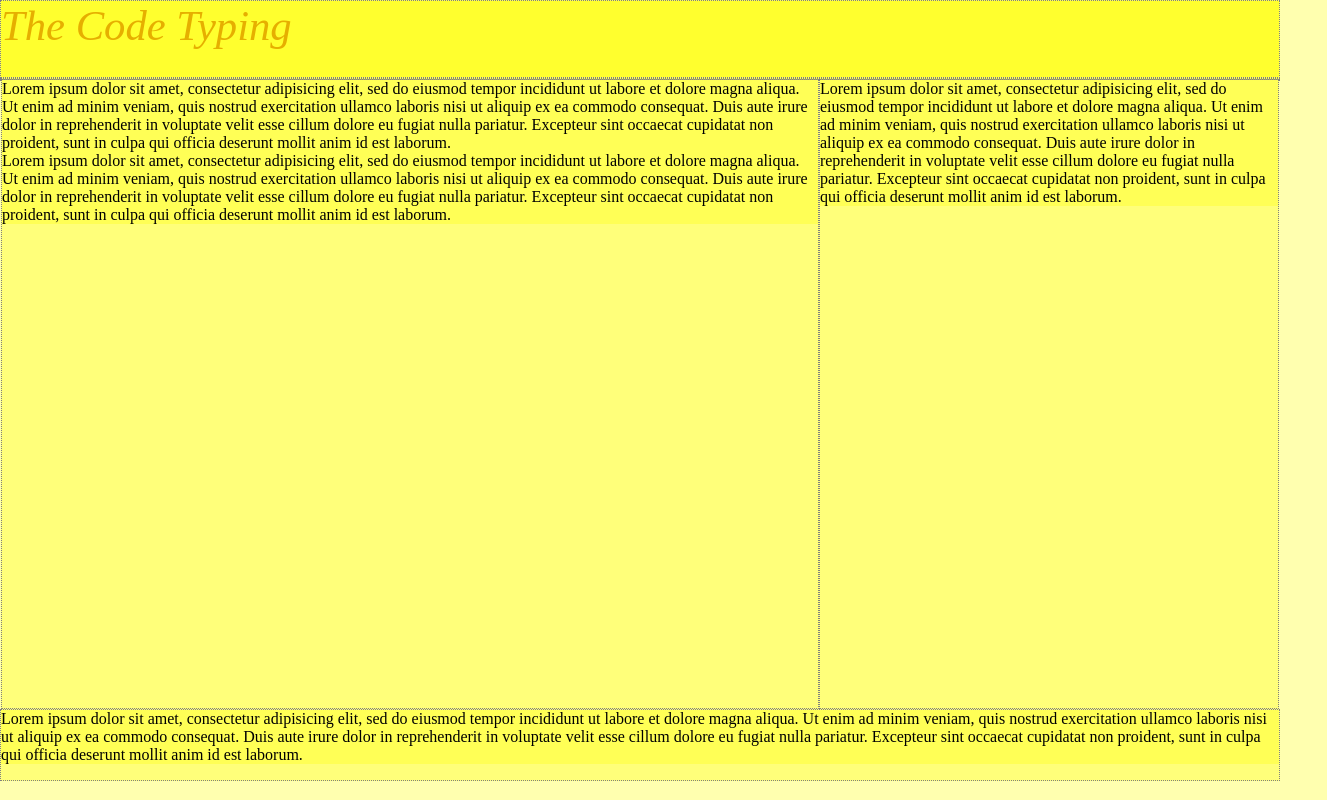
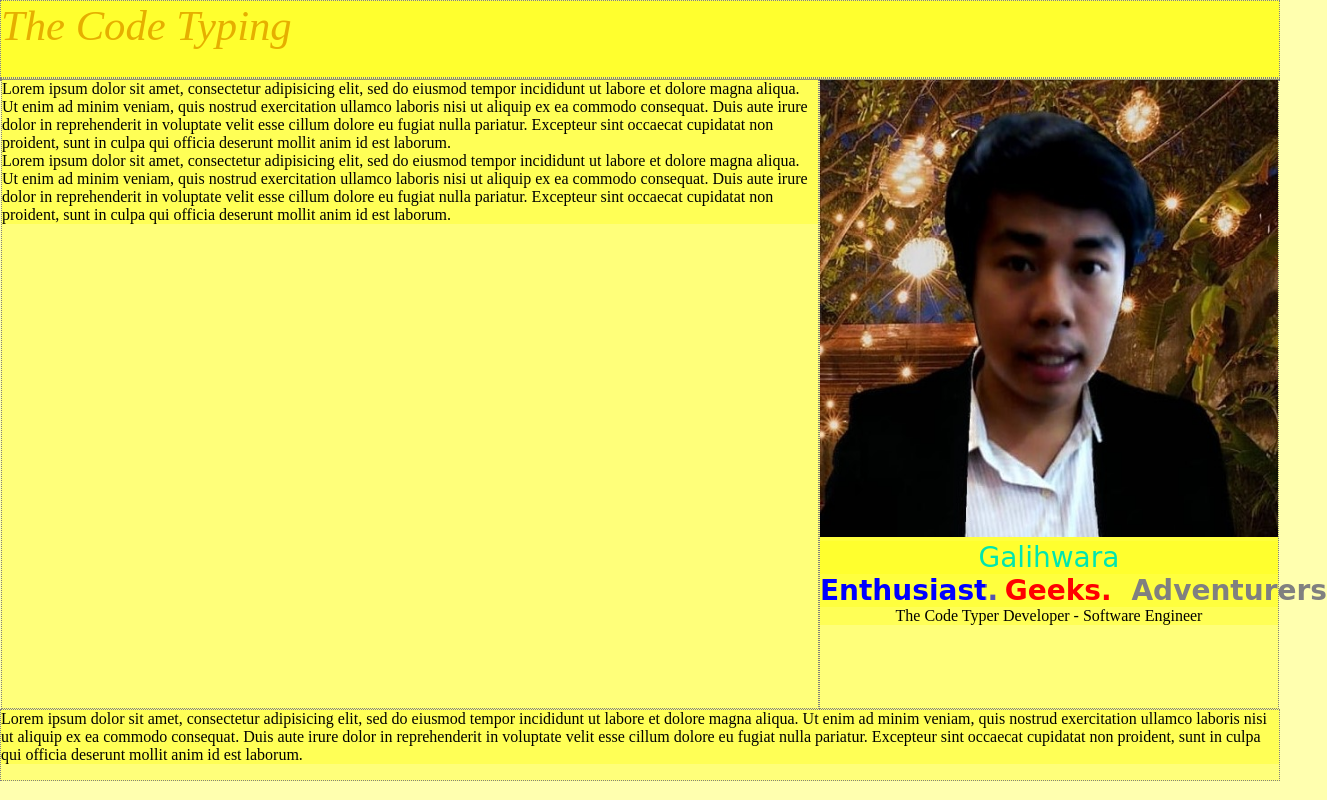
Before and after one commit to ega91/typingforcode, a plain HTML site: page index.html in a window 1280 px wide. Shown: the whole page, 1327 px wide, since content can reach past the window. Drawn offline with Linux system fonts and the light colour scheme; a web font is replaced by a local one.

Commit message:
profile added into preview

```diff
--- a/index.html
+++ b/index.html
@@ -1,5 +1,5 @@
 <!DOCTYPE html>
-<html lang="en">
+<html lang="id" translate="yes">
 	<head>
 		<meta charset="utf-8">
 		<meta name="viewport" content="width-device-width, user-scalable-no, initial-scale=1.0, maximum-scale=1.0, minimum-scale-1.0">
@@ -14,7 +14,7 @@
 		<script type="text/javascript" src="script.js"></script>
 		<div class="header-style">
 			<header>
-				<nav>The Code Typing</nav>
+				<nav href="#bio">The Code Typing</nav>
 			</header>
 		</div>
 		<div id="main" class="main-style" width='100%' height= 'auto'>
@@ -33,12 +33,14 @@
 				proident, sunt in culpa qui officia deserunt mollit anim id est laborum.</article>
 			</div>
 			<div id="preview" class="preview-style">
-				<aside>Lorem ipsum dolor sit amet, consectetur adipisicing elit, sed do eiusmod
-				tempor incididunt ut labore et dolore magna aliqua. Ut enim ad minim veniam,
-				quis nostrud exercitation ullamco laboris nisi ut aliquip ex ea commodo
-				consequat. Duis aute irure dolor in reprehenderit in voluptate velit esse
-				cillum dolore eu fugiat nulla pariatur. Excepteur sint occaecat cupidatat non
-				proident, sunt in culpa qui officia deserunt mollit anim id est laborum.</aside>
+				<aside align="center">
+					<figure>
+						<img src="image/ega.jpg" alt="Ega" width="100%" height="100%">
+						<figcaption id="fig" class="fig-style" align="center">Galihwara</figcaption>
+						<figcaption id="fig" class="fig-style" align="center"><h4 class="a" align="center">Enthusiast.</h4> <h4 class="b" align="center">Geeks.</h4> <h4 class="c" align="center">Adventurers</h4></figcaption>
+					</figure>
+					The Code Typer Developer - Software Engineer
+				</aside>
 			</div>
 		</div>
 		<div id="footer" class="footer-style">
--- a/style.css
+++ b/style.css
@@ -14,6 +14,24 @@ nav {
 	font-size: 32pt;
 	color: #e6aF00;
 	font-style: italic;
+}
+
+.a{
+	color: blue;
+	width: 36%;
+	float: left;
+}
+
+.b {
+	color: red;
+	width: 32%;
+	float: left;
+}
+
+.c {
+	color: gray;
+	width: 32%;
+	float: right;
 }
 
 #main{
@@ -38,3 +56,9 @@ nav {
 	height: 72px;
 	float: left;
 }
+
+#fig{
+	font-family: 'Marck Script', cursive;
+	font-size: 21pt;
+	color: #00e6aF;
+}
```
Also changed, not shown: image/ega.jpg (added).
